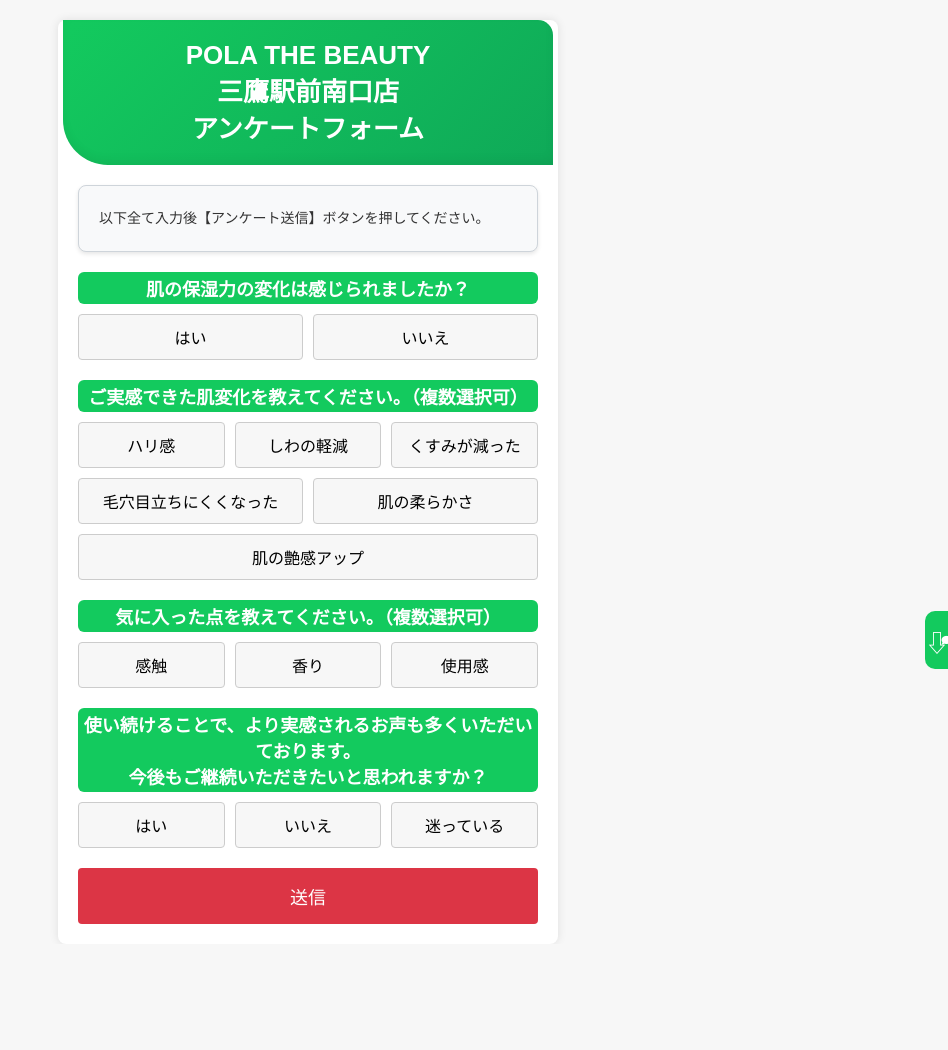
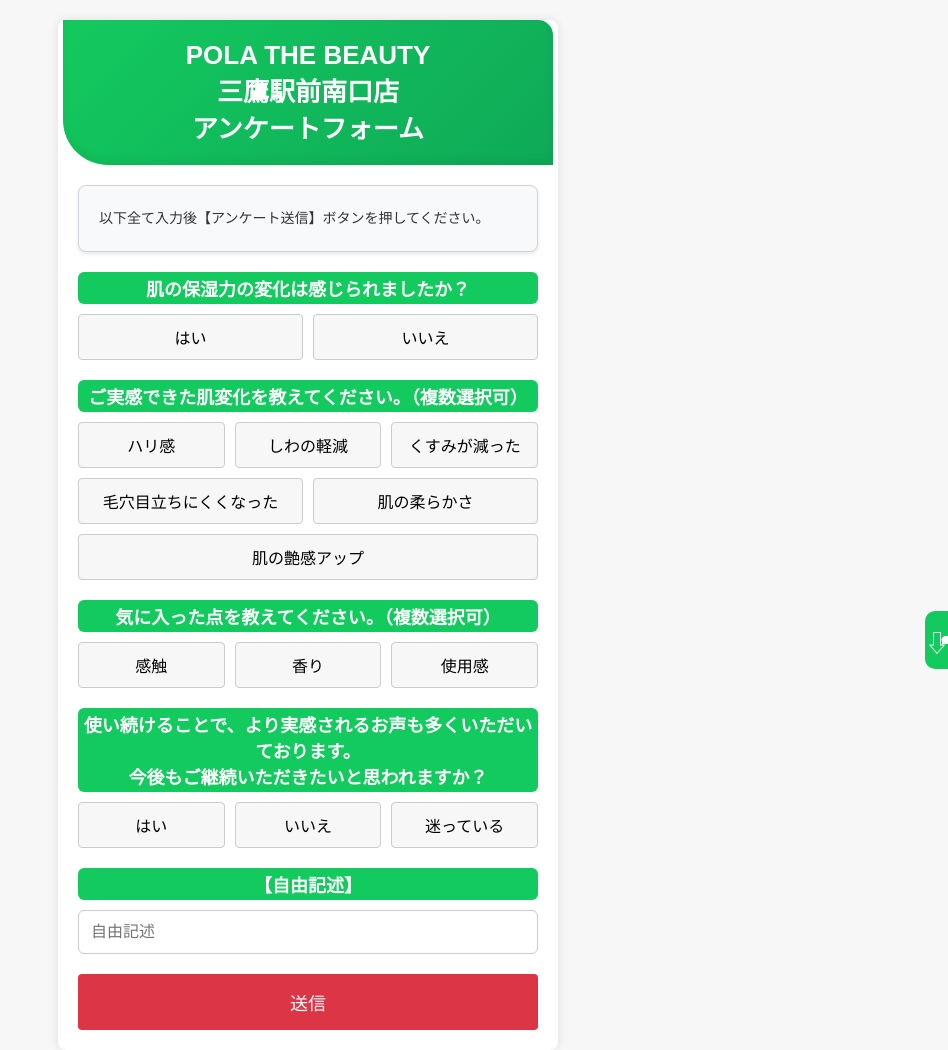
Before and after one commit to KMRa7/Polamitaka2, a plain HTML site: page index.html in a window 1280 px wide. Shown: the whole page, without its empty margins (332-1280 px from the left). Before the commit the page ends 944 px from the top, so only its background shows below. Drawn offline with Linux system fonts and the light colour scheme; a script that the page names is missing.

Commit message:
Update index.html

```diff
--- a/index.html
+++ b/index.html
@@ -543,6 +543,9 @@
             <button type="button" id="threemenu" onclick="selectmenu(this)">迷っている</button>
         </div>
 
+        <div class="label">【自由記述】</div>
+        <input type="tel" id="phone" placeholder="自由記述" oninput="saveInput('phone')">
+
         <button class="submit-button" onclick="submitForm()" div id="section-message">送信</button>
     </div>
     <!-------------------------------------------------->
```
